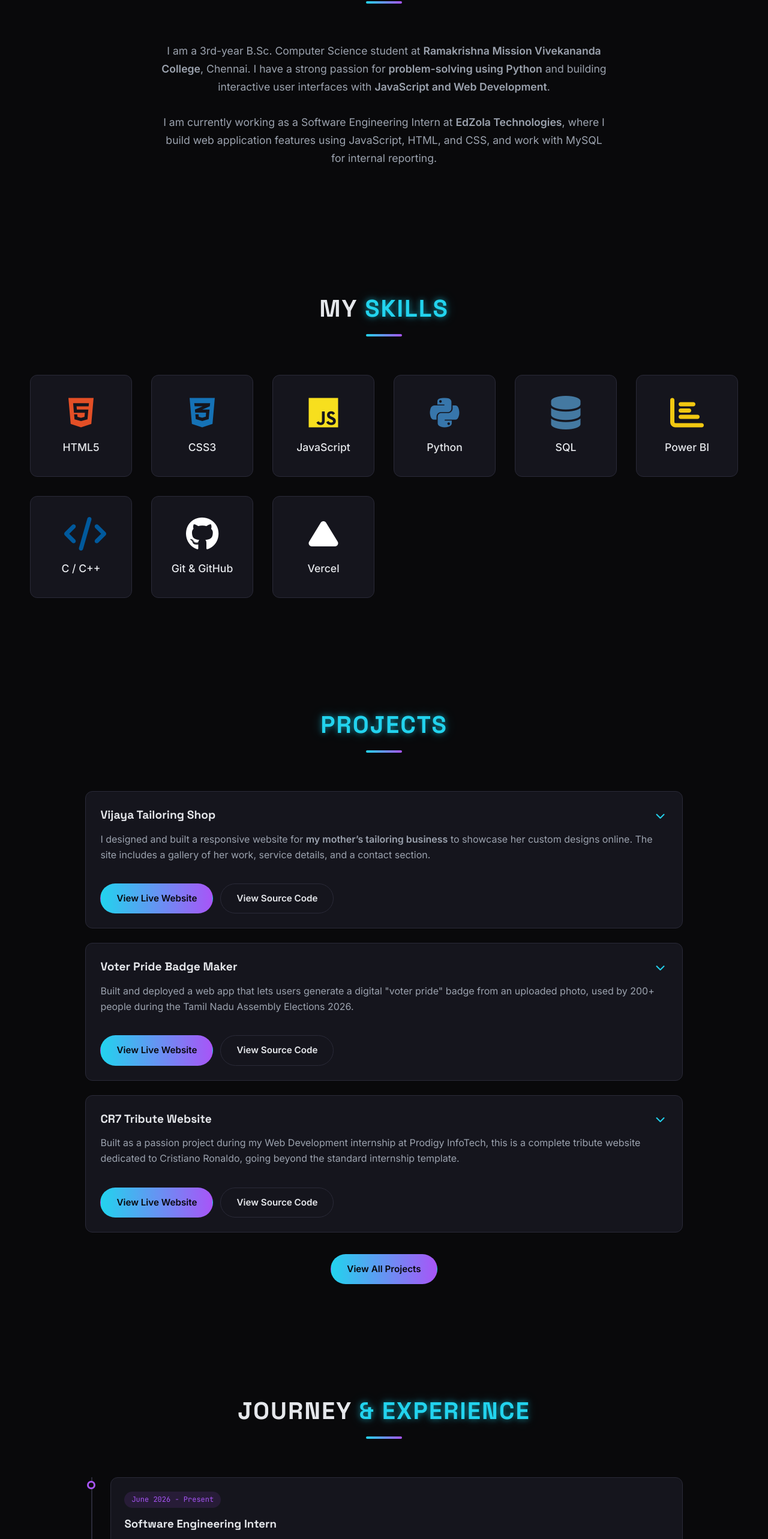
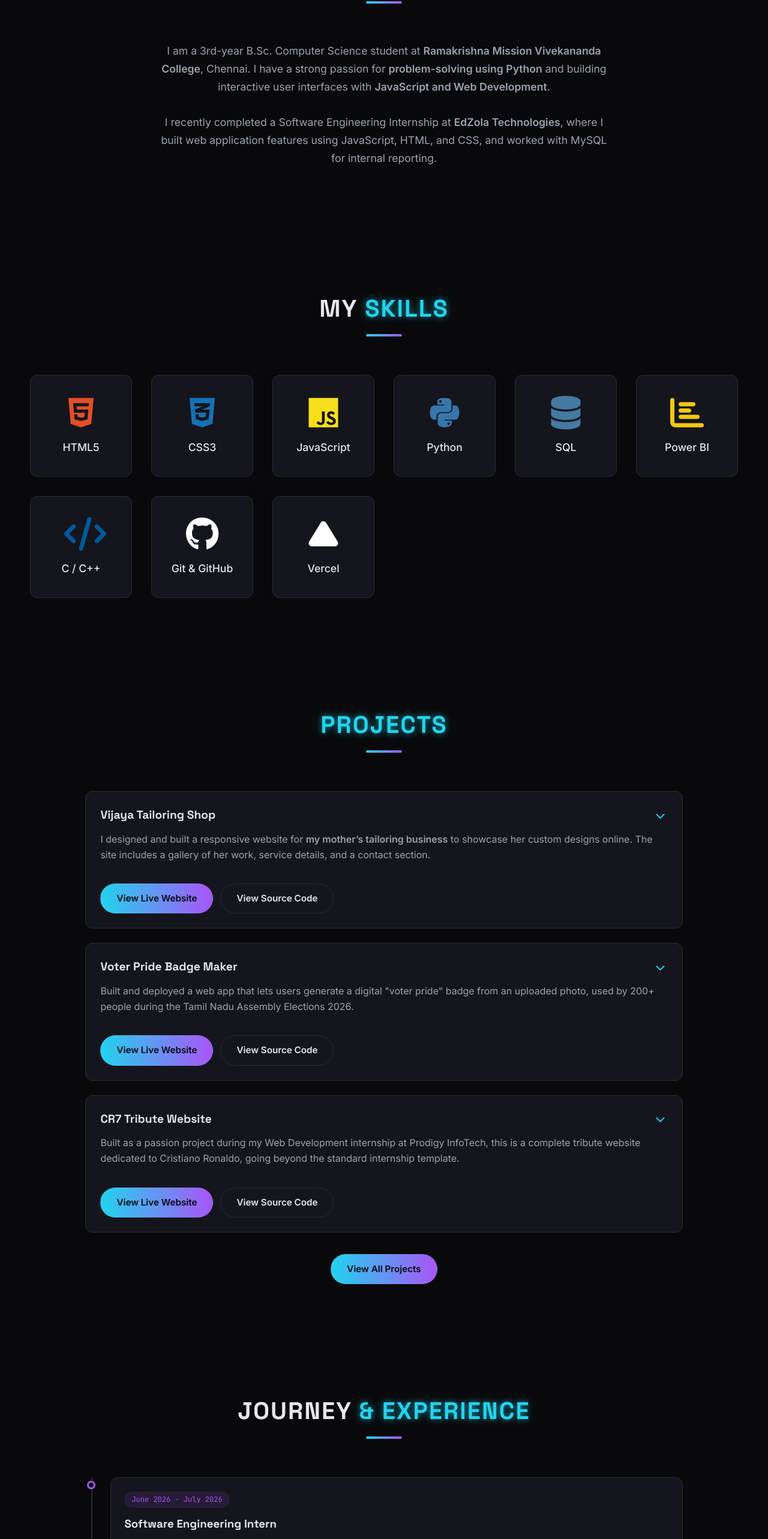
Before and after one commit to Suresh-1710/suresh.dev, a React (Vite) app: page / in a window 1280 px wide. Shown: the part 959-3525 px from the top of the page at 60% size. Built offline with nearby package versions, Linux system fonts and the light colour scheme; no server answers.

Commit message:
Update EdZola internship details to completed

```diff
--- a/src/components/About.jsx
+++ b/src/components/About.jsx
@@ -11,9 +11,9 @@ function About() {
         interfaces with <strong>JavaScript and Web Development</strong>.
         <br />
         <br />
-        I am currently working as a Software Engineering Intern at{' '}
-        <strong>EdZola Technologies</strong>, where I build web application features using
-        JavaScript, HTML, and CSS, and work with MySQL for internal reporting.
+        I recently completed a Software Engineering Internship at{' '}
+        <strong>EdZola Technologies</strong>, where I built web application features using
+        JavaScript, HTML, and CSS, and worked with MySQL for internal reporting.
       </p>
     </section>
   );
--- a/src/components/Experience.jsx
+++ b/src/components/Experience.jsx
@@ -1,12 +1,12 @@
 const TIMELINE = [
   {
-    tag: 'June 2026 - Present',
+    tag: 'June 2026 - July 2026',
     title: 'Software Engineering Intern',
     org: 'EdZola Technologies, Coimbatore, TN',
     bullets: [
-      'Building web/application features using JavaScript, HTML, and CSS.',
-      'Working with MySQL to configure and query data for internal reporting.',
-      'Supporting a live engineering team at a technology-for-social-impact company.',
+      'Built web/application features using JavaScript, HTML, and CSS.',
+      'Worked with MySQL to configure and query data for internal reporting.',
+      'Supported a live engineering team at a technology-for-social-impact company.',
     ],
   },
   {
```
Also changed, not shown: 1 other file (tests, documents, lock files or other folders).
